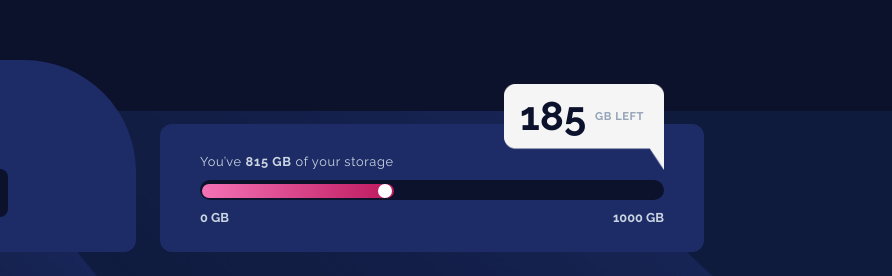
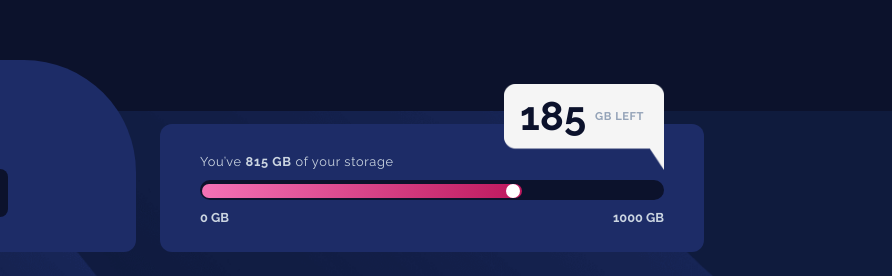
Before and after one commit to TaiwoJazz/fylo-data-storage-component, a website: page index.html in a window 1280 px wide. Shown: the part 228-504 px from the top of the page, 388-1280 px from the left. Drawn offline with Linux system fonts and the light colour scheme.

Commit message:
adjust the slider

```diff
--- a/index.html
+++ b/index.html
@@ -34,7 +34,7 @@
         <strong>815 GB</strong> of your storage
       </p>
       <div class="bg-very-dark-blue h-5 rounded-2xl mx-8 py-0.5 pl-0.5 lg:mx-10">
-        <div class="bg-gradient-to-r from-pink-400 to-pink-700 w-48 h-3.5 my-0.5 rounded-2xl relative">
+        <div class="bg-gradient-to-r from-pink-400 to-pink-700 w-48 h-3.5 my-0.5 rounded-2xl relative lg:w-80">
           <div class="bg-white h-3.5 w-3.5 rounded-lg absolute right-0.5"></div>
         </div>
       </div>
```
Also changed, not shown: README.md, public/output.css.
